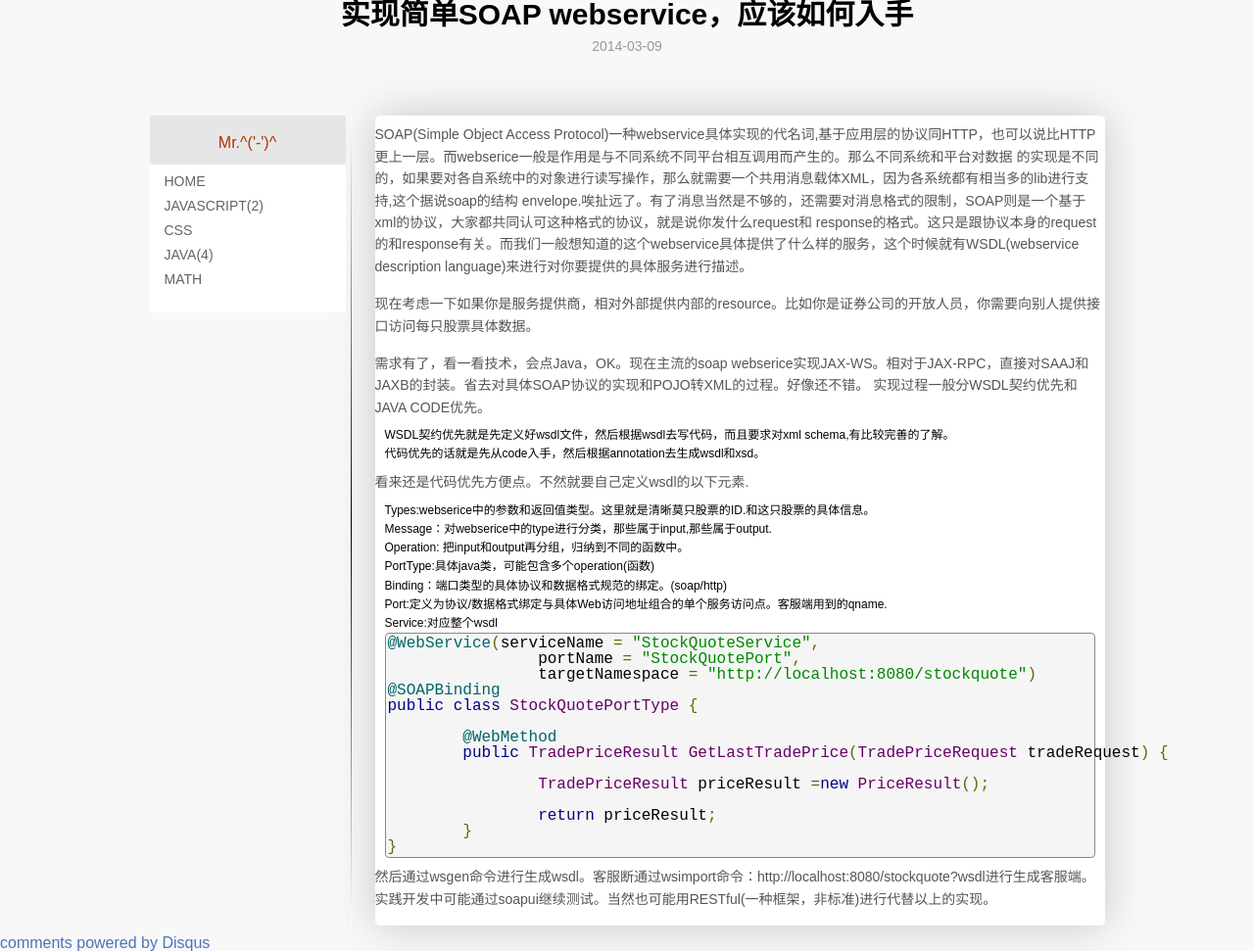
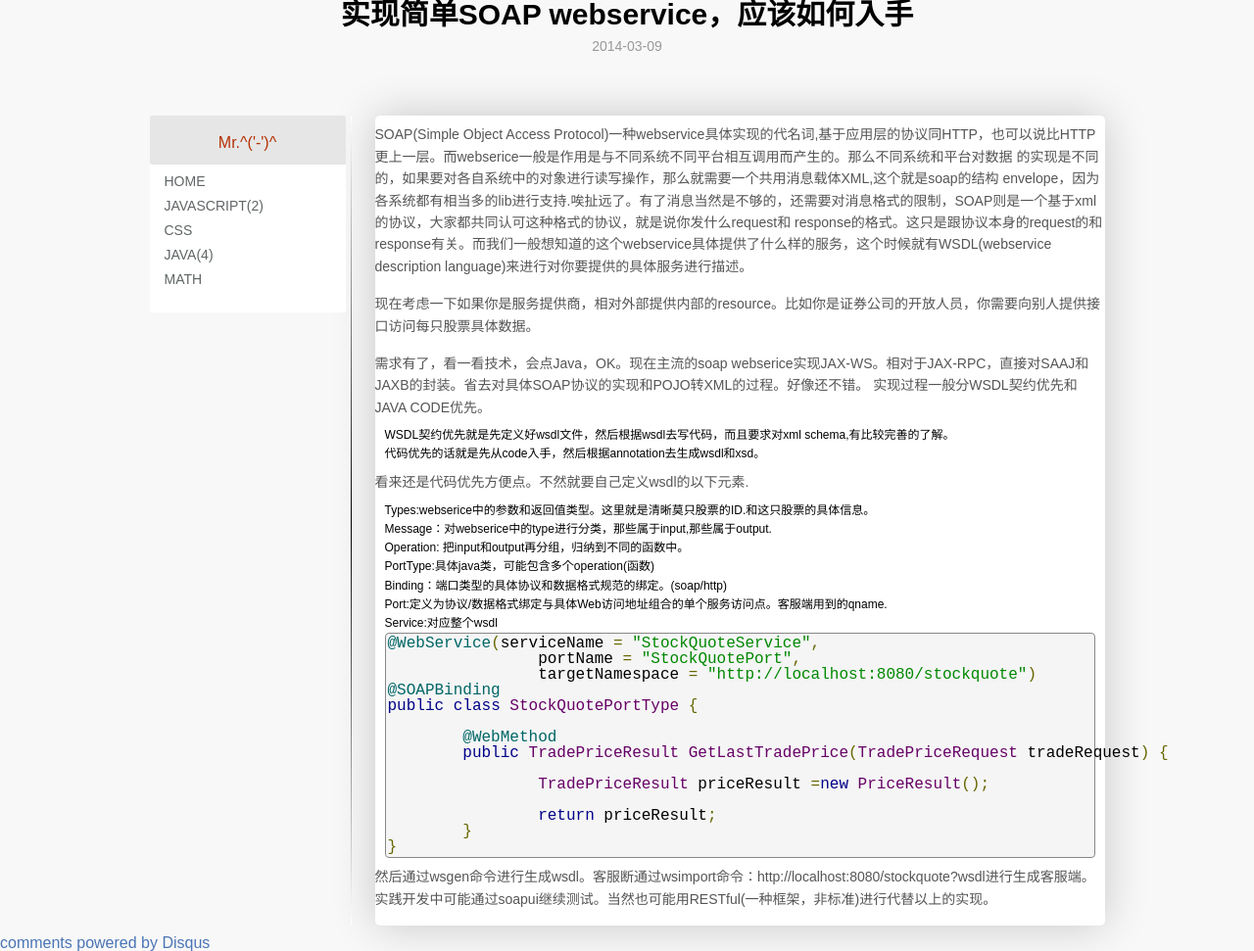
Before and after one commit to clinx/clinx.github.io, a Jekyll site: the page built from _posts/java/2014-03-09-how-implement-soap.md, in a window 1280 px wide. Shown: the whole page at 98% size. Built offline with Jekyll 4.4.1, drawn with Linux system fonts in a browser that asks for light colours; Markdown is read by kramdown in place of the engine named in the settings; comment, search, counter and statistics services are not loaded.

Commit message:
Update 2014-03-09-how-implement-soap.md

```diff
--- a/_posts/java/2014-03-09-how-implement-soap.md
+++ b/_posts/java/2014-03-09-how-implement-soap.md
@@ -6,7 +6,7 @@ category: java
 ---
 
 SOAP(Simple Object Access Protocol)一种webservice具体实现的代名词,基于应用层的协议同HTTP，也可以说比HTTP更上一层。而webserice一般是作用是与不同系统不同平台相互调用而产生的。那么不同系统和平台对数据
-的实现是不同的，如果要对各自系统中的对象进行读写操作，那么就需要一个共用消息载体XML，因为各系统都有相当多的lib进行支持,这个据说soap的结构 envelope.唉扯远了。有了消息当然是不够的，还需要对消息格式的限制，SOAP则是一个基于xml的协议，大家都共同认可这种格式的协议，就是说你发什么request和
+的实现是不同的，如果要对各自系统中的对象进行读写操作，那么就需要一个共用消息载体XML,这个就是soap的结构 envelope，因为各系统都有相当多的lib进行支持.唉扯远了。有了消息当然是不够的，还需要对消息格式的限制，SOAP则是一个基于xml的协议，大家都共同认可这种格式的协议，就是说你发什么request和
 response的格式。这只是跟协议本身的request的和response有关。而我们一般想知道的这个webservice具体提供了什么样的服务，这个时候就有WSDL(webservice description language)来进行对你要提供的具体服务进行描述。
 
 现在考虑一下如果你是服务提供商，相对外部提供内部的resource。比如你是证券公司的开放人员，你需要向别人提供接口访问每只股票具体数据。
```
